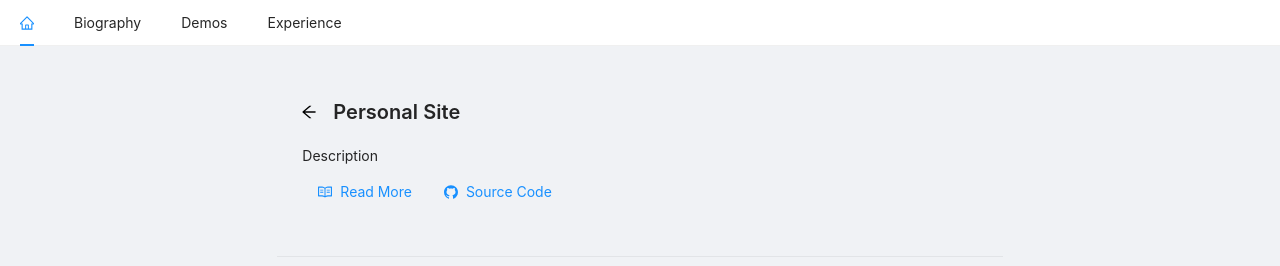
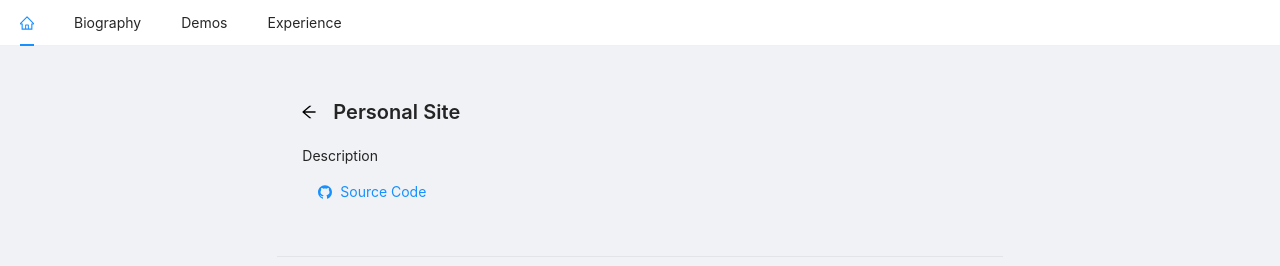
Before and after one commit to JustinLokHinWu/Personal-Site-Frontend, a React (Create React App) app: page /articles/personal-site in a window 1280 px wide. Shown: the top 266 px of the page. Built offline with nearby package versions, Linux system fonts and the light colour scheme.

Commit message:
Changed to hide read more button in articles

```diff
--- a/src/components/ArticleHeader.js
+++ b/src/components/ArticleHeader.js
@@ -18,7 +18,7 @@ const ArticleHeader = ({ info }) => {
         </DescriptionsItem>
         <DescriptionsItem>
         {
-          info.links.map(entry =>
+          info.links.filter(entry => !('isArticleLink' in entry)).map(entry =>
             <Button
               type='link'
               href={entry.link}>
--- a/src/components/ArticleInfo.js
+++ b/src/components/ArticleInfo.js
@@ -10,13 +10,12 @@ export const ActganInfo = {
     content: "ACTGAN belongs to a class of machine learning models called GANs (generative adversarial networks) that learn to generate completely novel data (i.e. images) that resemble the training data. ACTGAN is a multiclass-conditioned GAN, meaning it can generate completely different classes (ex. images of dogs, cats, etc.) depending on a class input. It extends on AC-GAN (Auxillary Classifier Generative Adversarial Network), using a transformer-based architecture for the \"discriminator\" network. ACTGAN was designed and implemented with a partner as a final project for a machine learning course. ",
     page_path: "/demos/actgan",
     links: [
-        {'text': 'Demo', 'link': '/demos/actgan', 'icon': CodeOutlined},
+        {'text': 'Demo', 'link': '/demos/actgan', 'icon': CodeOutlined, 'isArticleLink': true},
         {'text': 'Model', 'link': 'https://github.com/JustinLokHinWu/ACTGAN', 'icon': GithubFilled},
         {'text': 'Service', 'link': 'https://github.com/JustinLokHinWu/ACTGAN-Service', 'icon': GithubFilled},
     ],
     image: actgan_image,
     image_alt: "ACTGAN",
-    // article:
 }
 
 export const PersonalSiteInfo = {
@@ -25,12 +24,11 @@ export const PersonalSiteInfo = {
     description: "Description",
     content: "This site consists of a React frontend communicating with microservices deployed behind a Kong API gateway. All microservices are dockerized and deployed on AWS.",
     links: [
-        {'text': "Read More", 'link': '/articles/personal-site', 'icon': ReadOutlined},
+        {'text': "Read More", 'link': '/articles/personal-site', 'icon': ReadOutlined, 'isArticleLink': true},
         {'text': 'Source Code', 'link': 'https://github.com/JustinLokHinWu/Personal-Website', 'icon': GithubFilled}
     ],
     image: site_image,
     image_alt: "Personal website",
-    article: PersonalSiteArticle
 }
 
 export const ArticleInfo = [
```
